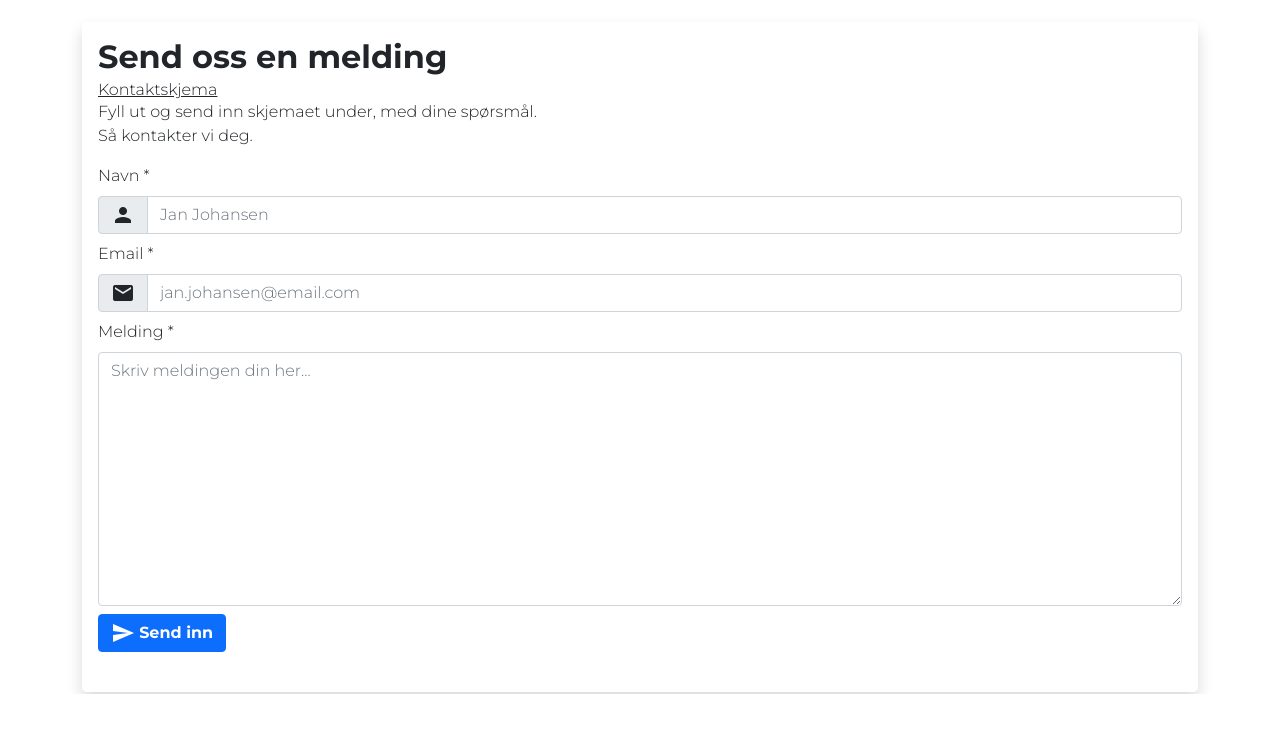
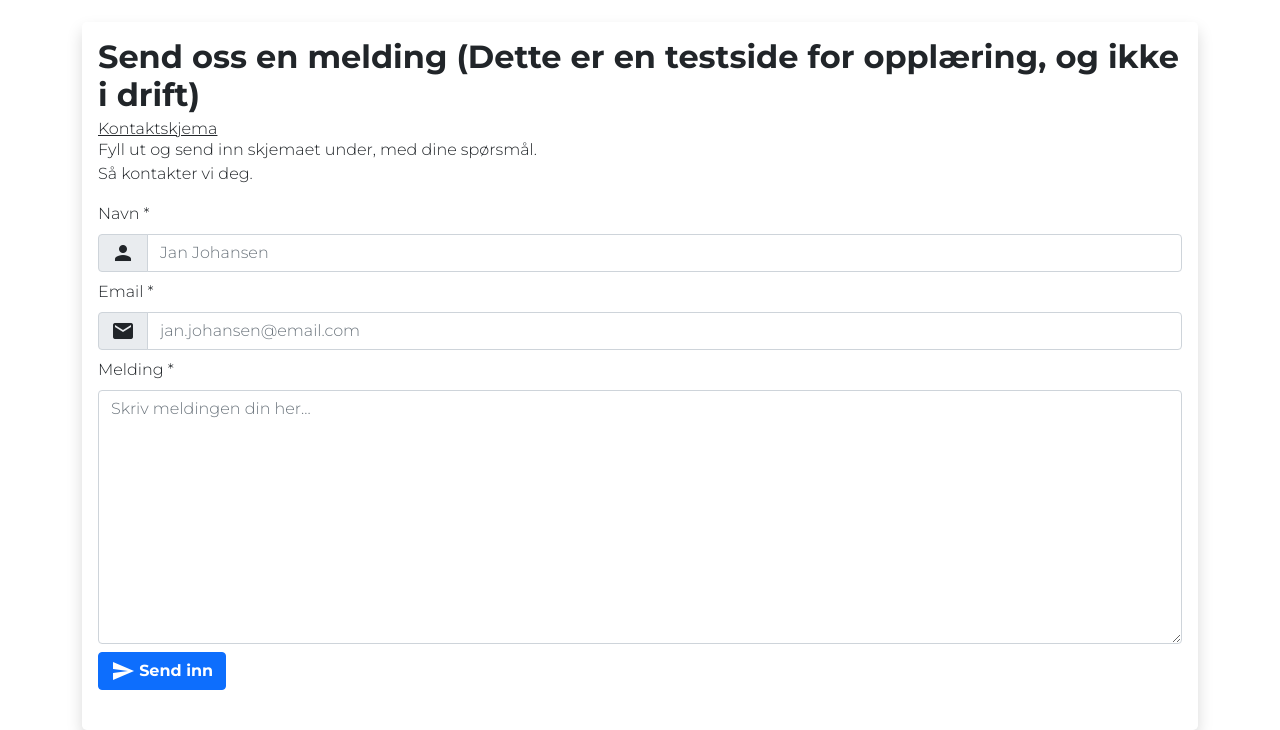
Before and after one commit to Retro74/Noroff_blog, a plain HTML site: page contact.html in a window 1280 px wide. Shown: the part 106-836 px from the top of the page. Before the commit the page ends 800 px from the top, so only its background shows below. Drawn offline with nearby package versions, Linux system fonts and the light colour scheme.

Commit message:
Update H2

```diff
--- a/contact.html
+++ b/contact.html
@@ -58,7 +58,7 @@
         <section class="rounded-3 shadow">
             <div class="card-body">
                 <head class="mb-4">
-                    <h2 class="card-title">Send oss en melding</h2>
+                    <h2 class="card-title">Send oss en melding (Dette er en testside for opplæring, og ikke i drift)</h2>
                     <h6 class="card-subtitle text-decoration-underline">Kontaktskjema</h6>
                 </head>
                 <form action="" id="form_contact">
```
